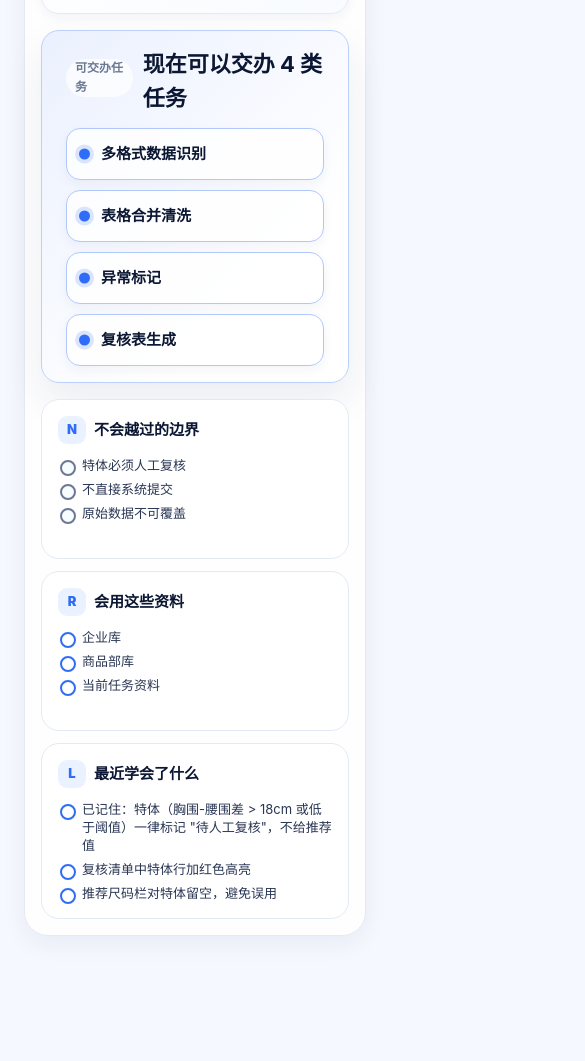
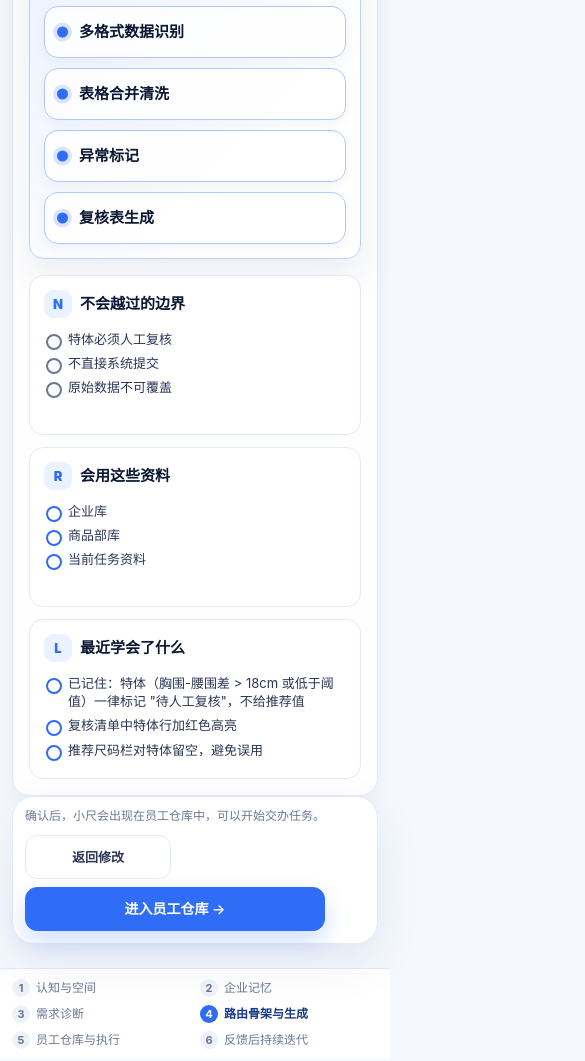
Before and after one commit to vickyzhangtimes/nankesong, a plain HTML site: page agent-birth-card.html in a window 390 px wide. Shown: the part 939-2000 px from the top of the page, 585 px wide, since content can reach past the window. Drawn offline with Linux system fonts and the light colour scheme.

Commit message:
Fix agent birth card responsive layout

```diff
--- a/agent-birth-card.html
+++ b/agent-birth-card.html
@@ -5,6 +5,7 @@
   <meta name="viewport" content="width=device-width, initial-scale=1" />
   <title>岗位 Agent 工厂 · AI 员工诞生确认</title>
   <link rel="stylesheet" href="./assets/tokens.css" />
+  <link rel="stylesheet" href="./assets/shell.css" />
   <style>
     /* ── 出生遮罩 ── */
     .birth-overlay {
@@ -54,7 +55,7 @@
     .birth-steps div.active { color: var(--primary-ink); background: var(--primary-soft); border-color: #cfe0ff; transform: translateY(-2px); }
 
     /* ── 页面壳 ── */
-    .bc-app { min-height: 100vh; display: block; padding-bottom: 136px; }
+    .bc-app { min-height: 100vh; display: block; padding-bottom: 24px; }
     body.birthing .bc-app { opacity: 1; transform: none; pointer-events: auto; }
     body.birth-ready .bc-app { animation: none; opacity: 1; transform: none; }
 
@@ -72,7 +73,7 @@
     /* ── 双栏布局 ── */
     .proof-layout {
       display: grid;
-      grid-template-columns: minmax(320px, 360px) minmax(0, 1fr);
+      grid-template-columns: minmax(300px, 340px) minmax(0, 1fr);
       gap: var(--sp-3); align-items: stretch;
     }
 
@@ -177,7 +178,9 @@
     .task-hero-head b { color: var(--ink); font-size: 22px; font-weight: 700; }
     .task-list-primary {
       margin: 0; padding: 0; list-style: none;
-      display: grid; grid-template-columns: repeat(2, minmax(0, 1fr)); gap: 10px;
+      display: grid;
+      grid-template-columns: repeat(auto-fit, minmax(min(260px, 100%), 1fr));
+      gap: 10px;
     }
     .task-list-primary li {
       position: relative; min-height: 52px;
@@ -194,7 +197,11 @@
       background: var(--role-main, var(--primary));
       box-shadow: 0 0 0 4px color-mix(in srgb, var(--role-main, var(--primary)), white 82%);
     }
-    .module-grid { display: grid; grid-template-columns: repeat(3, minmax(0, 1fr)); gap: 12px; }
+    .module-grid {
+      display: grid;
+      grid-template-columns: repeat(auto-fit, minmax(min(220px, 100%), 1fr));
+      gap: 12px;
+    }
     .module { min-height: 160px; padding: var(--sp-3); border-radius: 18px; background: #fff; border: 1px solid var(--line); }
     .module h3 { margin: 0 0 12px; display: flex; align-items: center; gap: 8px; color: var(--ink); font-size: 15px; }
     .module-icon {
@@ -216,13 +223,16 @@
 
     /* ── 底部操作栏 ── */
     .bc-bottombar {
-      position: sticky; bottom: 64px; z-index: 15;
+      width: min(1280px, calc(100% - 48px));
+      margin: 0 auto 24px;
       min-height: 66px; display: flex; align-items: center;
       justify-content: space-between; gap: var(--sp-3);
-      padding: 0 var(--sp-4);
-      border-top: 1px solid var(--line);
-      background: rgba(255,255,255,.92);
+      padding: 12px 32px;
+      border: 1px solid var(--line);
+      border-radius: 22px;
+      background: rgba(255,255,255,.96);
       backdrop-filter: blur(16px);
+      box-shadow: 0 18px 46px rgba(28,55,103,.09);
     }
     .bc-bottombar span { color: var(--muted); font-size: var(--fs-sm); }
     .bottom-actions { display: flex; gap: 12px; flex-wrap: wrap; justify-content: flex-end; }
@@ -237,6 +247,37 @@
       .proof-layout{grid-template-columns:1fr}
       .module-grid{grid-template-columns:1fr}
       .task-list-primary{grid-template-columns:1fr}
+    }
+
+    @media(max-width:720px) {
+      .bc-app { padding-bottom: 12px; }
+      .bc-main { padding: 22px 12px 0; gap: 14px; }
+      .proof-layout { gap: 12px; }
+      .employee-card, .proof-card { border-radius: 18px; }
+      .employee-head { padding: 14px 14px 0; gap: 8px; }
+      .employee-name { font-size: 23px; }
+      .status-pill { min-height: 25px; padding: 0 8px; font-size: 11px; }
+      .image-stage { min-height: 190px; padding: 0 8px; }
+      .employee-img { width: min(190px, 74%); max-height: 220px; }
+      .org-grid { margin: 0 12px 12px; border-radius: 14px; }
+      .org-cell { min-height: 48px; padding: 8px 10px; }
+      .hero-copy, .task-hero, .module { padding: 14px; border-radius: 14px; }
+      .bc-bottombar {
+        width: calc(100% - 24px);
+        margin-bottom: 12px;
+        min-height: 0;
+        display: grid;
+        gap: 10px;
+        padding: 10px 12px 12px;
+      }
+      .bc-bottombar span { font-size: 12px; line-height: 1.5; }
+      .bottom-actions {
+        display: grid;
+        grid-template-columns: repeat(2, minmax(0, 1fr));
+        gap: 8px;
+      }
+      .bottom-actions .nks-btn { width: 100%; min-width: 0; height: 44px; padding: 0 10px; font-size: 13px; }
+      .bottom-actions .nks-btn.primary { grid-column: 1 / -1; font-size: 14px; }
     }
   </style>
 </head>
--- a/pages/agent-birth-card/style.css
+++ b/pages/agent-birth-card/style.css
@@ -46,7 +46,7 @@
     .birth-steps div.active { color: var(--primary-ink); background: var(--primary-soft); border-color: #cfe0ff; transform: translateY(-2px); }
 
     /* ── 页面壳 ── */
-    .bc-app { min-height: 100vh; display: block; padding-bottom: 136px; }
+    .bc-app { min-height: 100vh; display: block; padding-bottom: 24px; }
     body.birthing .bc-app { opacity: 1; transform: none; pointer-events: auto; }
     body.birth-ready .bc-app { animation: none; opacity: 1; transform: none; }
 
@@ -61,7 +61,7 @@
       overflow: visible;
     }
     .bc-content { display: grid; gap: var(--sp-3); min-width: 0; }
-    @media (max-width: 980px) {
+    @media (max-width: 1180px) {
       .bc-main { grid-template-columns: 1fr; }
       .bc-main > .nks-sidebar { display: none; }
     }
@@ -72,7 +72,7 @@
     /* ── 双栏布局 ── */
     .proof-layout {
       display: grid;
-      grid-template-columns: minmax(320px, 360px) minmax(0, 1fr);
+      grid-template-columns: minmax(300px, 340px) minmax(0, 1fr);
       gap: var(--sp-3); align-items: stretch;
     }
 
@@ -177,7 +177,9 @@
     .task-hero-head b { color: var(--ink); font-size: 22px; font-weight: 700; }
     .task-list-primary {
       margin: 0; padding: 0; list-style: none;
-      display: grid; grid-template-columns: repeat(2, minmax(0, 1fr)); gap: 10px;
+      display: grid;
+      grid-template-columns: repeat(auto-fit, minmax(min(260px, 100%), 1fr));
+      gap: 10px;
     }
     .task-list-primary li {
       position: relative; min-height: 52px;
@@ -194,7 +196,11 @@
       background: var(--role-main, var(--primary));
       box-shadow: 0 0 0 4px color-mix(in srgb, var(--role-main, var(--primary)), white 82%);
     }
-    .module-grid { display: grid; grid-template-columns: repeat(3, minmax(0, 1fr)); gap: 12px; }
+    .module-grid {
+      display: grid;
+      grid-template-columns: repeat(auto-fit, minmax(min(220px, 100%), 1fr));
+      gap: 12px;
+    }
     .module { min-height: 160px; padding: var(--sp-3); border-radius: 18px; background: #fff; border: 1px solid var(--line); }
     .module h3 { margin: 0 0 12px; display: flex; align-items: center; gap: 8px; color: var(--ink); font-size: 15px; }
     .module-icon {
@@ -216,20 +222,21 @@
 
     /* ── 底部操作栏 ── */
     .bc-bottombar {
-      position: fixed; left: 0; right: 0; bottom: 0; z-index: 50;
+      width: min(1400px, calc(100% - 48px));
+      margin: 0 auto 24px;
       min-height: 72px; display: flex; align-items: center;
       justify-content: space-between; gap: var(--sp-3);
       padding: 12px 32px;
-      border-top: 1px solid var(--line);
+      border: 1px solid var(--line);
+      border-radius: 22px;
       background: rgba(255,255,255,.96);
       backdrop-filter: blur(16px);
-      box-shadow: 0 -8px 24px -12px rgba(0,0,0,.08);
+      box-shadow: 0 18px 46px rgba(28,55,103,.09);
     }
     .bc-bottombar span { color: var(--muted); font-size: var(--fs-sm); }
     .bottom-actions { display: flex; gap: 12px; flex-wrap: wrap; justify-content: flex-end; }
     .bottom-actions .nks-btn.primary { font-size: 15px; padding: 10px 20px; box-shadow: 0 4px 12px rgba(99,102,241,.25); }
-    /* 给页面底部留出空间，避免内容被粘性底栏遮住 */
-    body { padding-bottom: 88px; }
+    body { padding-bottom: 0; }
 
     /* ── 动画 ── */
     @keyframes birthPanelIn { from{opacity:0;transform:translateY(12px) scale(.98)} to{opacity:1;transform:none} }
@@ -244,12 +251,8 @@
     }
 
     @media(max-width:720px) {
-      body {
-        padding-bottom: 172px;
-      }
-
       .bc-app {
-        padding-bottom: 0;
+        padding-bottom: 12px;
       }
 
       .bc-main {
@@ -351,6 +354,8 @@
         min-height: 0;
         display: grid;
         gap: 10px;
+        width: calc(100% - 24px);
+        margin-bottom: 12px;
         padding: 10px 12px 12px;
       }
 
```
